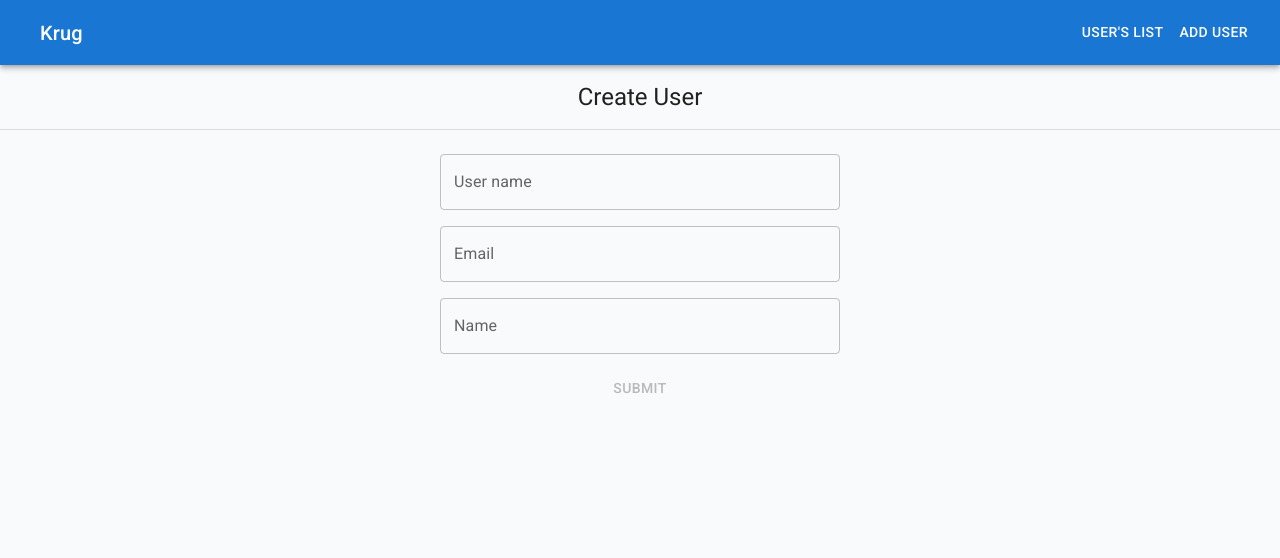
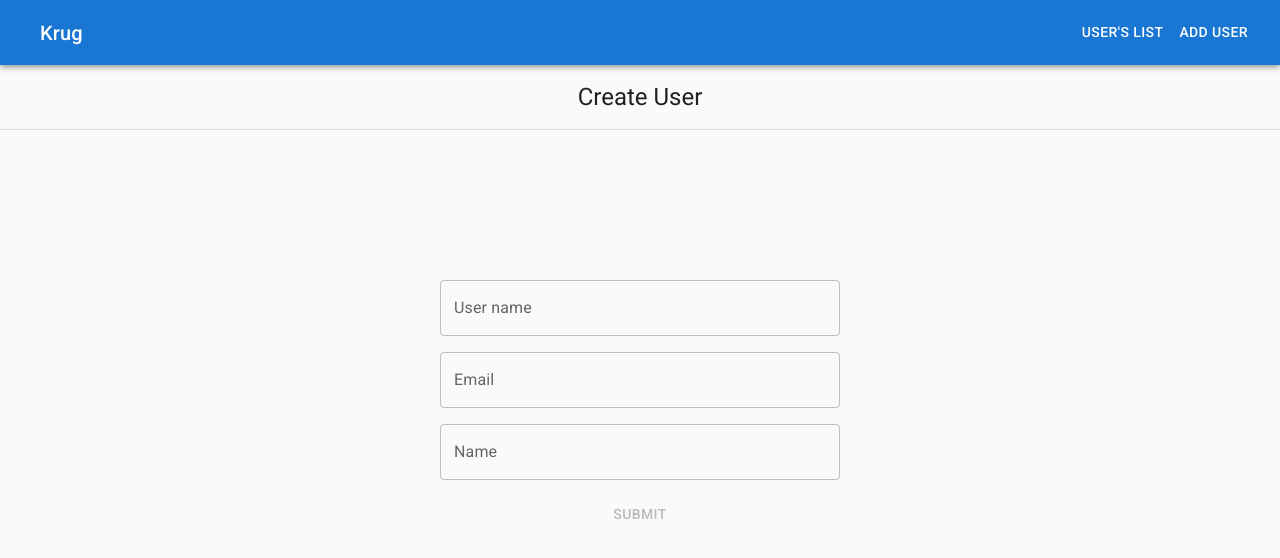
Before and after one commit to amberlynn364/react-ts-redux, a React (Vite) app: page /add-user in a window 1280 px wide. Shown: the top 558 px of the page. Built offline with nearby package versions, Linux system fonts and the light colour scheme.

Commit message:
refactor: add padding to users form

```diff
--- a/src/components/UsersForm/UsersForm.tsx
+++ b/src/components/UsersForm/UsersForm.tsx
@@ -58,6 +58,7 @@ const UsersForm = () => {
           justifyContent: 'center',
           alignItems: 'center',
           padding: '24px',
+          paddingTop: '150px',
         }}
       >
         <Stack spacing={2} width={400}>
```
